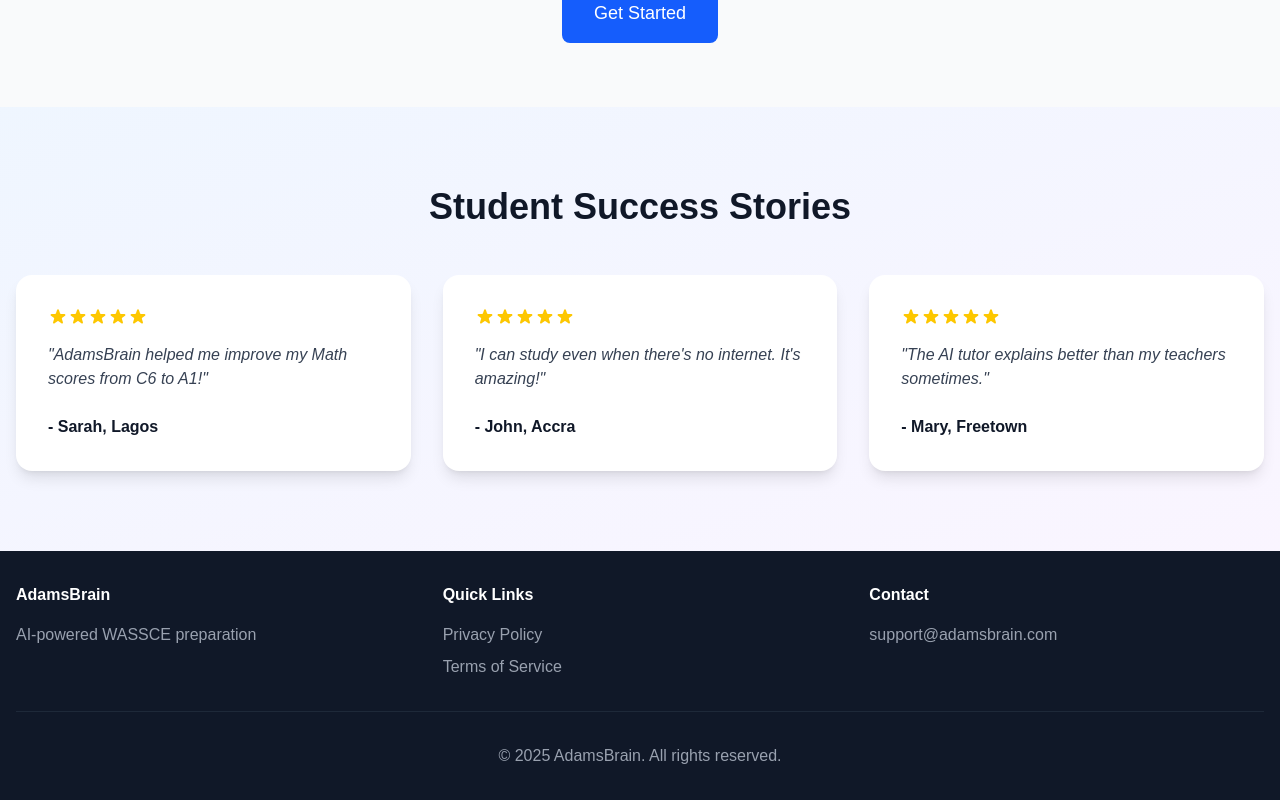
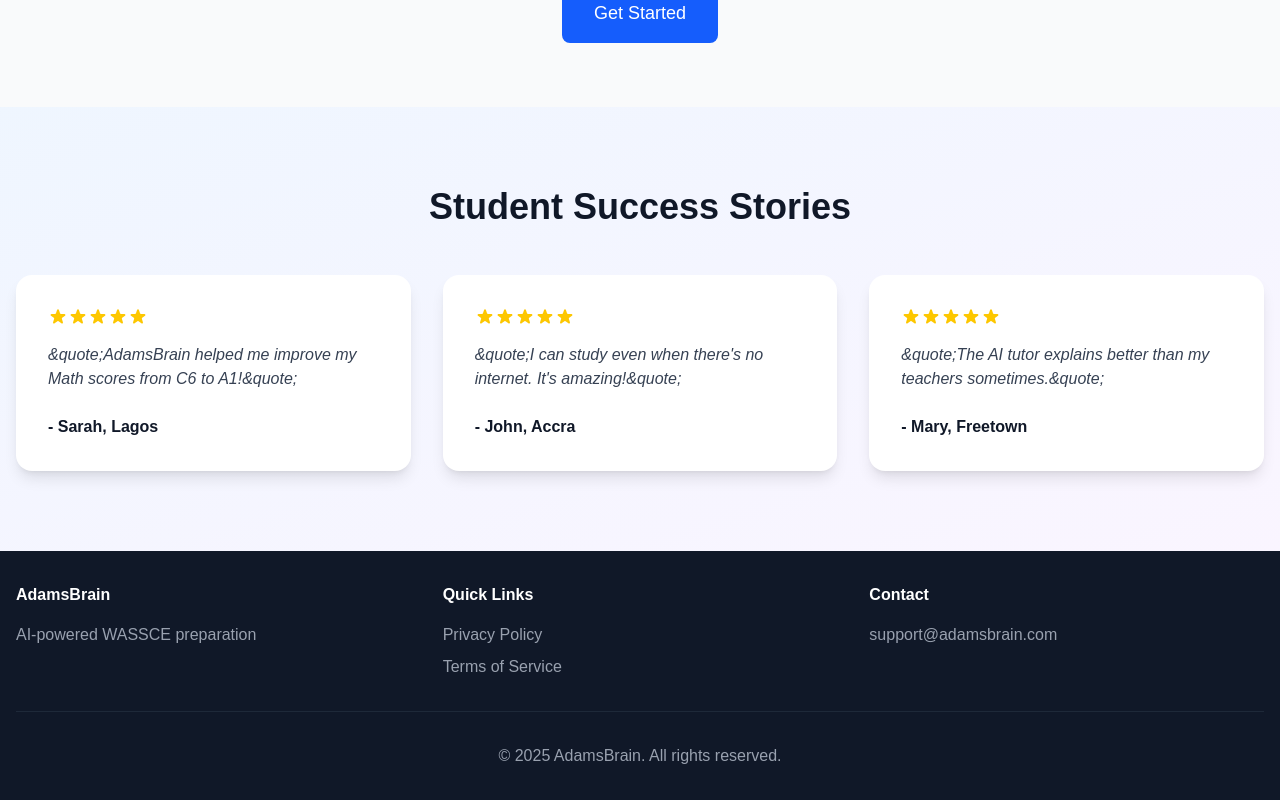
Before and after one commit to AmurdAmzer/AdamsBrain, a Next.js app in the folder frontend/: page / in a window 1280 px wide. Shown: the part 1477-2277 px from the top of the page. Built offline with nearby package versions, Linux system fonts and the light colour scheme; no server answers.

Commit message:
enhancing the ui

```diff
--- a/frontend/src/app/page.tsx
+++ b/frontend/src/app/page.tsx
@@ -197,7 +197,7 @@
                   ))}
                 </div>
 
-                <p className="text-gray-700 mb-6 italic">"{testimonial.quote}"</p>
+                <p className="text-gray-700 mb-6 italic">&quote;{testimonial.quote}&quote;</p>
 
                 <div className="flex items-center justify-between">
                   <p className="font-semibold text-gray-900">- {testimonial.author}</p>
```
